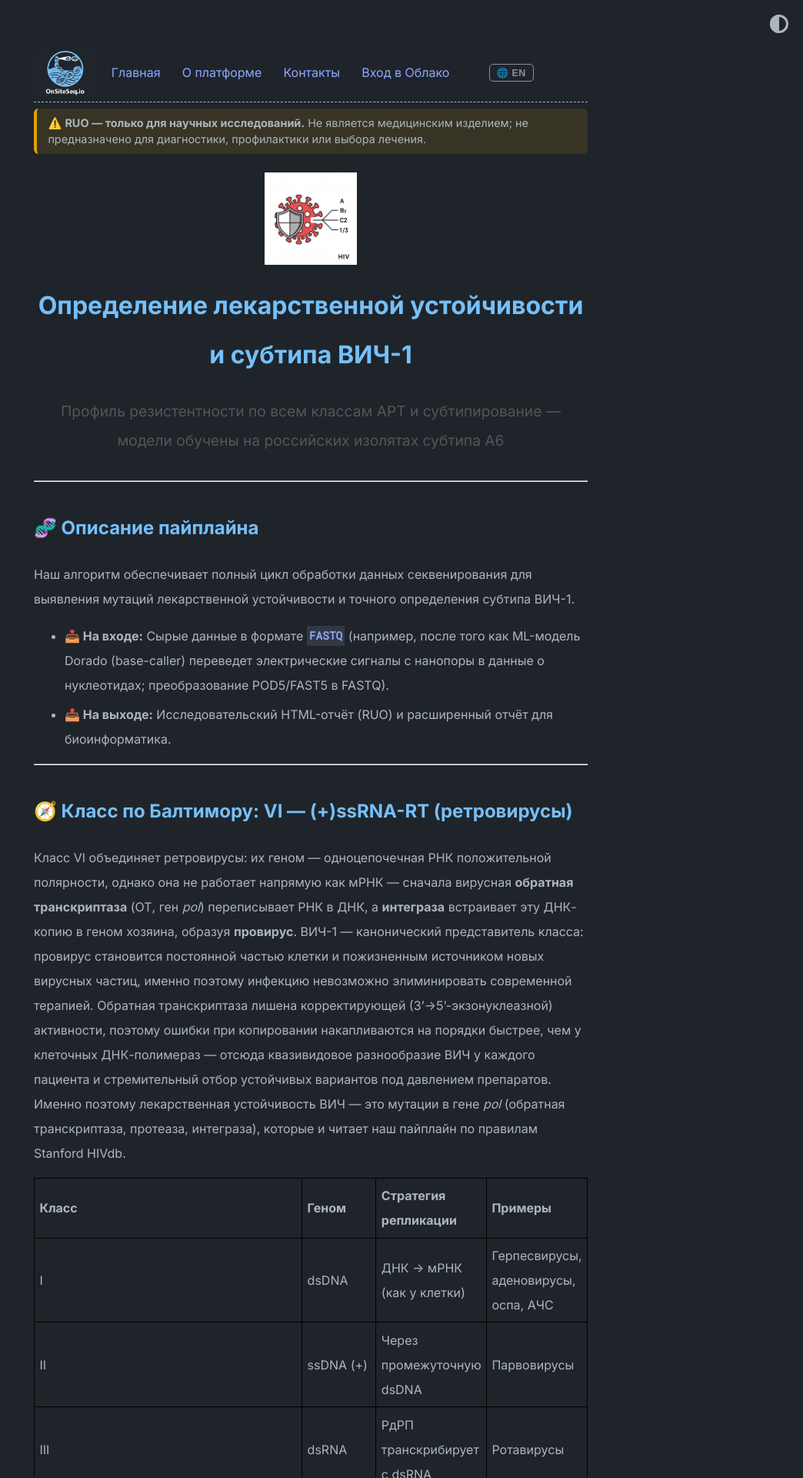
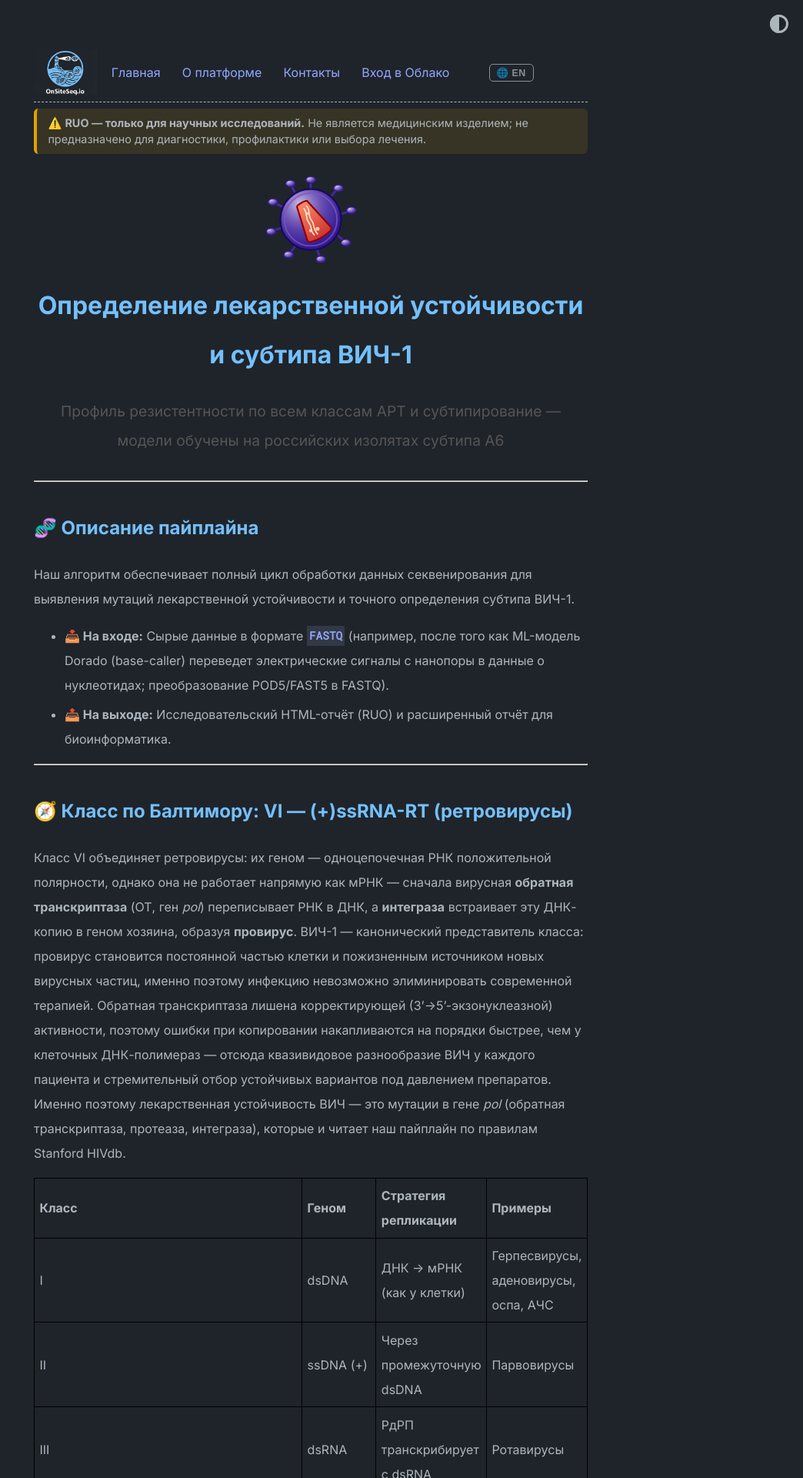
Before and after one commit to onsiteseq/onsiteseq.github.io, a Jekyll site: the page built from pages/hiv.md, in a window 1280 px wide. Shown: the top 1920 px of the page at 77% size, without its empty margins (236-1280 px from the left). Built offline with Jekyll 4.4.1, drawn with Linux system fonts in a browser that asks for light colours.

Commit message:
Новая научная пиктограмма ВИЧ-1 вместо hiv.png
Прежний логотип был неверен по существу: шиповидный «коронавирусный»
вирион, щит и подписи субтипов «B2», «C2», «1/3» — таких субтипов
ВИЧ-1 не существует (реальные: A1, A2, A6, B, C, D, F1, F2, G, H, J,
K, L и CRF, например CRF02_AG и CRF63_02A6, которые как раз и
определяет пайплайн).

icon_hiv.svg нарисован в стиле остальной библиотеки icon_*.svg
(viewBox 0 0 100 100, градиенты с префиксом, без текста) и показывает
морфологию вириона: липидная оболочка, матрикс p17, редкие шипы Env
(тример gp120 на ножке gp41 — их ~10-15 на вирион, а не густая
«корона»), конический капсид p24 (главный признак лентивирусов),
две копии (+)оцРНК и ферменты RT/IN.

Заменён на странице /hiv/ и в карточке на главной.

Co-Authored-By: Claude Opus 5 <noreply@anthropic.com>

```diff
--- a/_data/home.yml
+++ b/_data/home.yml
@@ -28,7 +28,7 @@ project_entries:
   - title: ВИЧ
     url: hiv
     desc: Определение лекарственной устойчивости и субтипа ВИЧ-1
-    image: /assets/images/logo/hiv_white.png
+    image: /assets/images/logo/icon_hiv.svg
 
   - title: Туберкулёз
     url: tuberculosis
--- a/pages/hiv.md
+++ b/pages/hiv.md
@@ -5,7 +5,7 @@ permalink: /hiv/
 ---
 
 <div class="product-header" style="text-align: center; margin-bottom: 2rem;">
-  <img src="/assets/images/logo/hiv.png" alt="ВИЧ-1" style="max-height: 120px; margin-bottom: 1rem;">
+  <img src="/assets/images/logo/icon_hiv.svg" alt="ВИЧ-1" style="max-height: 120px; margin-bottom: 1rem;">
   <h1>Определение лекарственной устойчивости и субтипа ВИЧ-1</h1>
   <p style="font-size: 1.2em; color: #555;">Профиль резистентности по всем классам АРТ и субтипирование — модели обучены на российских изолятах субтипа A6</p>
 </div>
```
Also changed, not shown: assets/images/logo/icon_hiv.svg (added).
